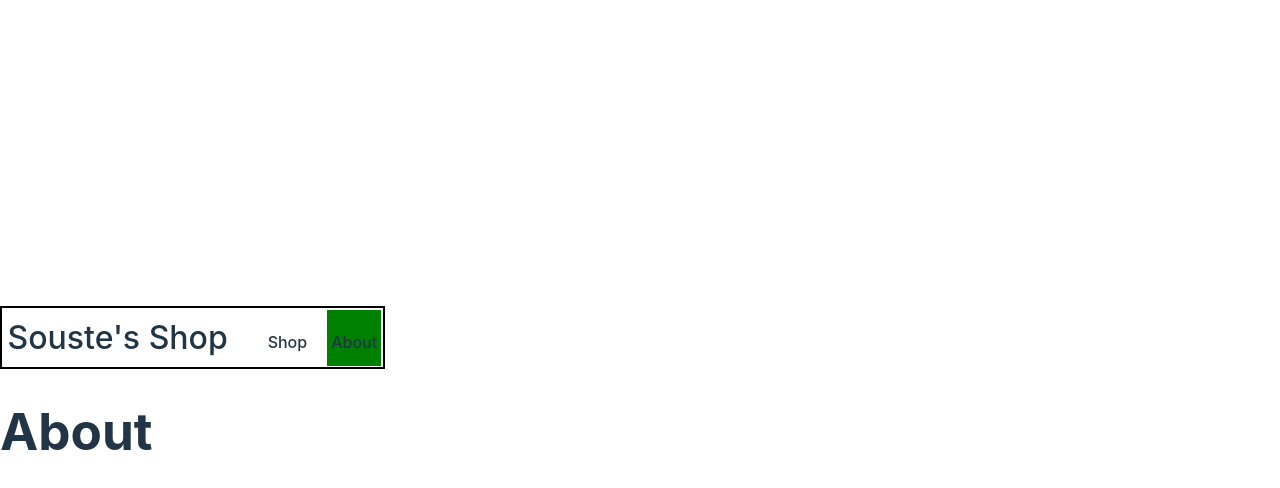
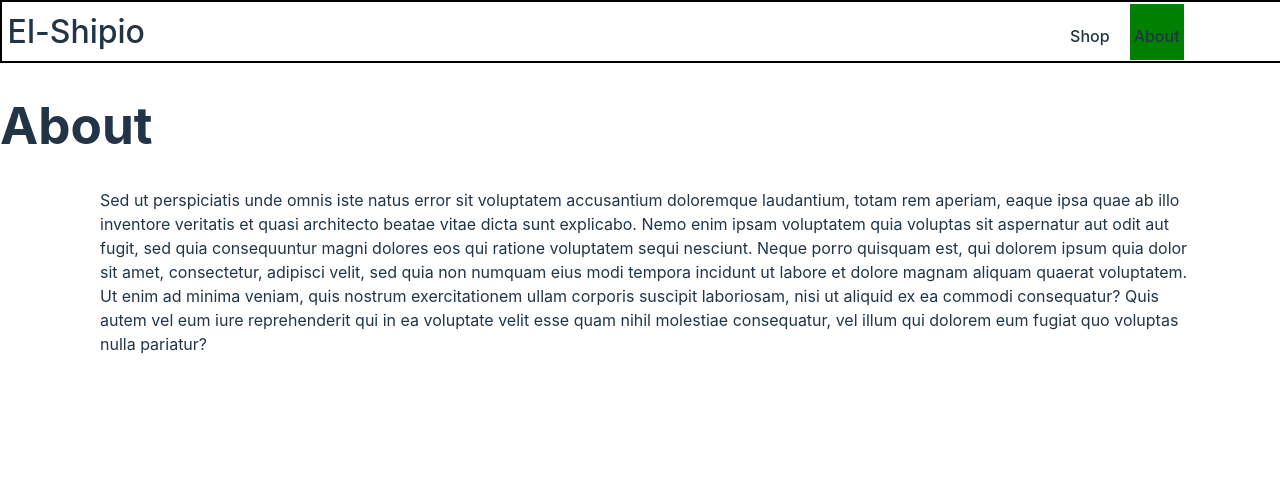
Before and after one commit to souste/shopping-cart, a React (Vite) app: page /about in a window 1280 px wide. Shown: the top 488 px of the page. Built offline with nearby package versions, Linux system fonts and the light colour scheme.

Commit message:
provided some template styling to the Home, Shop and About components

```diff
--- a/src/NavBar.jsx
+++ b/src/NavBar.jsx
@@ -6,7 +6,7 @@ function NavBar() {
   return (
     <nav className="nav">
       <Link to="/" className="site-title">
-        Souste's Shop
+        El-Shipio
       </Link>
       <ul>
         <CustomLink to="/shop">Shop</CustomLink>
--- a/src/pages/About.jsx
+++ b/src/pages/About.jsx
@@ -2,8 +2,18 @@ import "../styles.css";
 
 function About() {
   return (
-    <div className="shop-container">
+    <div className="about-container">
       <h1>About</h1>
+      <p className="about-text">
+        Sed ut perspiciatis unde omnis iste natus error sit voluptatem accusantium doloremque laudantium, totam rem
+        aperiam, eaque ipsa quae ab illo inventore veritatis et quasi architecto beatae vitae dicta sunt explicabo. Nemo
+        enim ipsam voluptatem quia voluptas sit aspernatur aut odit aut fugit, sed quia consequuntur magni dolores eos
+        qui ratione voluptatem sequi nesciunt. Neque porro quisquam est, qui dolorem ipsum quia dolor sit amet,
+        consectetur, adipisci velit, sed quia non numquam eius modi tempora incidunt ut labore et dolore magnam aliquam
+        quaerat voluptatem. Ut enim ad minima veniam, quis nostrum exercitationem ullam corporis suscipit laboriosam,
+        nisi ut aliquid ex ea commodi consequatur? Quis autem vel eum iure reprehenderit qui in ea voluptate velit esse
+        quam nihil molestiae consequatur, vel illum qui dolorem eum fugiat quo voluptas nulla pariatur?
+      </p>
     </div>
   );
 }
--- a/src/pages/Home.jsx
+++ b/src/pages/Home.jsx
@@ -4,6 +4,8 @@ function Home() {
   return (
     <div className="home-container">
       <h1>Home</h1>
+      <h2>Sub heading, figure out what to day</h2>
+      <p>The best store in the world blah blah blah - need to figure out what the API should be</p>
     </div>
   );
 }
--- a/src/pages/Shop.jsx
+++ b/src/pages/Shop.jsx
@@ -4,6 +4,7 @@ function ShopPage() {
   return (
     <div className="shop-container">
       <h1>Shop</h1>
+      <p>Need to figure out what the API is that I am going to use. Should I specialise in something random??</p>
     </div>
   );
 }
--- a/src/styles.css
+++ b/src/styles.css
@@ -1,3 +1,5 @@
+/* NavBar */
+
 .nav {
   display: flex;
   justify-content: space-between;
@@ -5,6 +7,7 @@
   gap: 2rem;
   padding: 0.1rem;
   border: 2px solid black;
+  width: 100vw;
 }
 
 .site-title {
@@ -17,6 +20,7 @@
   display: flex;
   list-style: none;
   gap: 1rem;
+  margin-right: 100px;
 }
 
 .nav a {
@@ -35,3 +39,28 @@ nav li.active {
 .nav li:hover {
   background-color: red;
 }
+
+/* Home Page  */
+
+.home-container {
+  height: 100vw;
+  border: 2px solid red;
+  justify-content: center;
+}
+
+/* Shop Page */
+
+.shop-container {
+  height: 100vw;
+}
+
+/* About Page */
+
+.about-container {
+  height: 100vw;
+}
+
+.about-text {
+  margin-left: 100px;
+  margin-right: 100px;
+}
```
